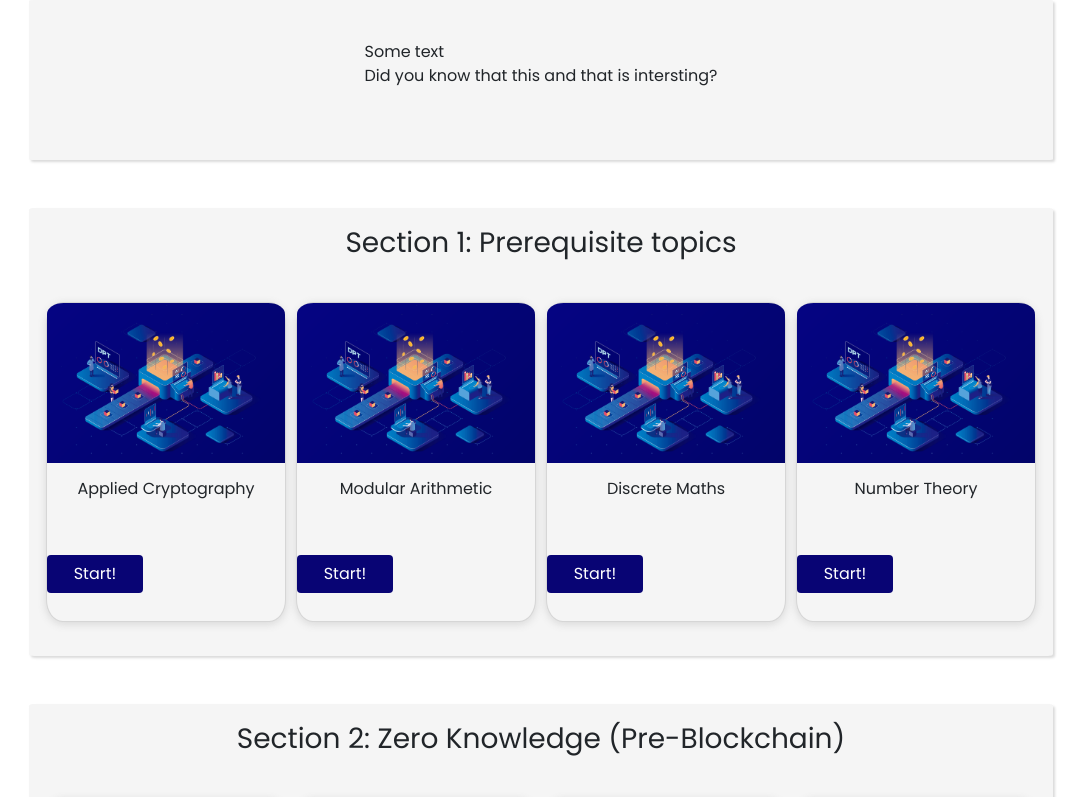
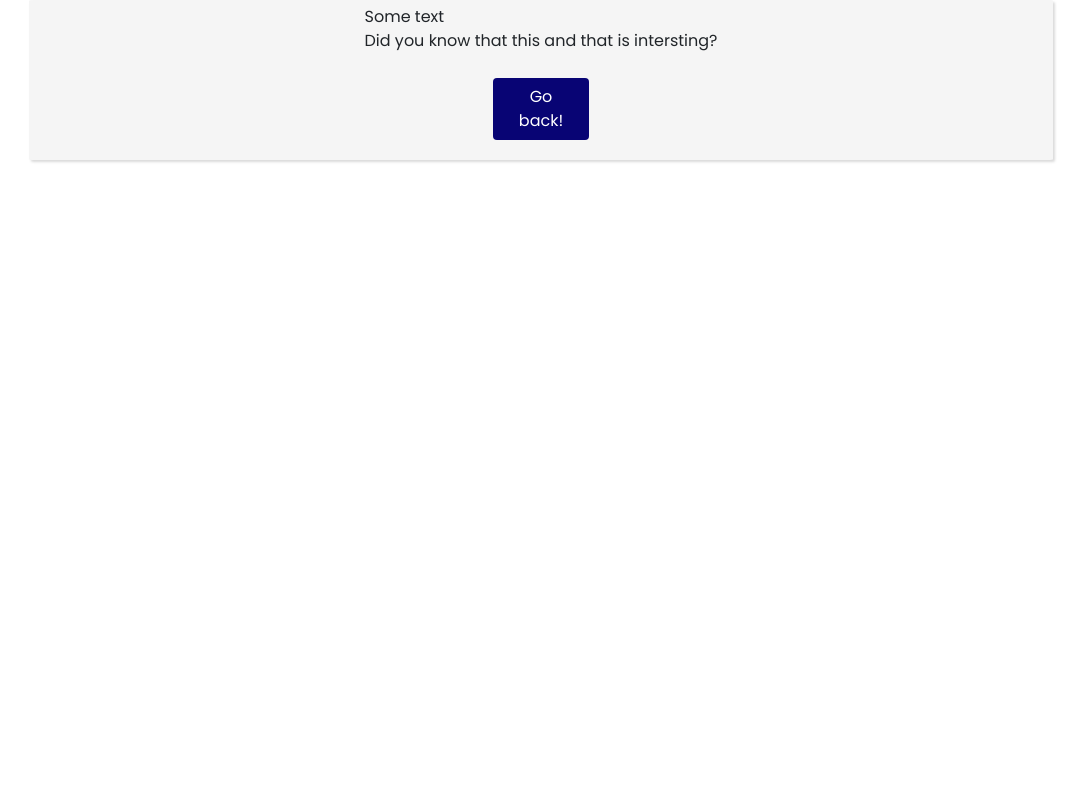
Before and after one commit to zepedrotrigo/zklands, a React (Create React App) app: page /course_details in a window 1280 px wide. Shown: the top 797 px of the page, without its empty margins (99-1185 px from the left). Built offline with nearby package versions, Linux system fonts and the light colour scheme.

Commit message:
added routing

```diff
--- a/src/App.js
+++ b/src/App.js
@@ -1,6 +1,7 @@
-import { BrowserRouter as Router, Route } from 'react-router-dom';
+import { BrowserRouter as Router, Route, Routes } from 'react-router-dom';
 import './App.css';
-import Home from './pages/Home';
+import Home from './views/Home';
+import CourseDetails from './views/CourseDetails';
 
 function App() {
 	// You can put javascript code here or declare constants!
@@ -12,9 +13,15 @@ function App() {
 
 	return (
 		<Router>
-			<>
-				<Home></Home>
-			</>
+			<div className='App'>
+				<div className='content'>
+					<Routes>
+						<Route path="/" element={<Home/>} />
+						<Route path="/course_details" element={<CourseDetails/>}/>
+					</Routes>
+				</div>
+				<footer></footer>
+			</div>
 		</Router>
 	);
 }
--- a/src/components/Card.js
+++ b/src/components/Card.js
@@ -1,3 +1,4 @@
+import { Link } from 'react-router-dom';
 import "./Card.css";
 import Button from "./Button";
 
@@ -6,7 +7,9 @@ function Card(props) {
         <div className="card">
             <img src={props.image}></img>
             <h6>{props.title}</h6>
-            <Button text="Start!"></Button>
+            <Link to='/course_details'>
+                <Button text="Start!"></Button>
+            </Link>
         </div >
     )
 }
--- /dev/null
+++ b/src/views/CourseDetails.js
@@ -0,0 +1,17 @@
+import { Link } from 'react-router-dom';
+import Button from "../components/Button";
+
+function CourseDetails() {
+    return (
+        <div>
+            <div className="container container-small">
+                <p>Some text<br></br>Did you know that this and that is intersting?</p>
+                <Link to='/'>
+                    <Button text="Go back!"></Button>
+                </Link>
+            </div>
+        </div>
+    )
+}
+
+export default CourseDetails;
```
Also changed, not shown: src/views/Home.js (renamed from src/pages/Home.js).
